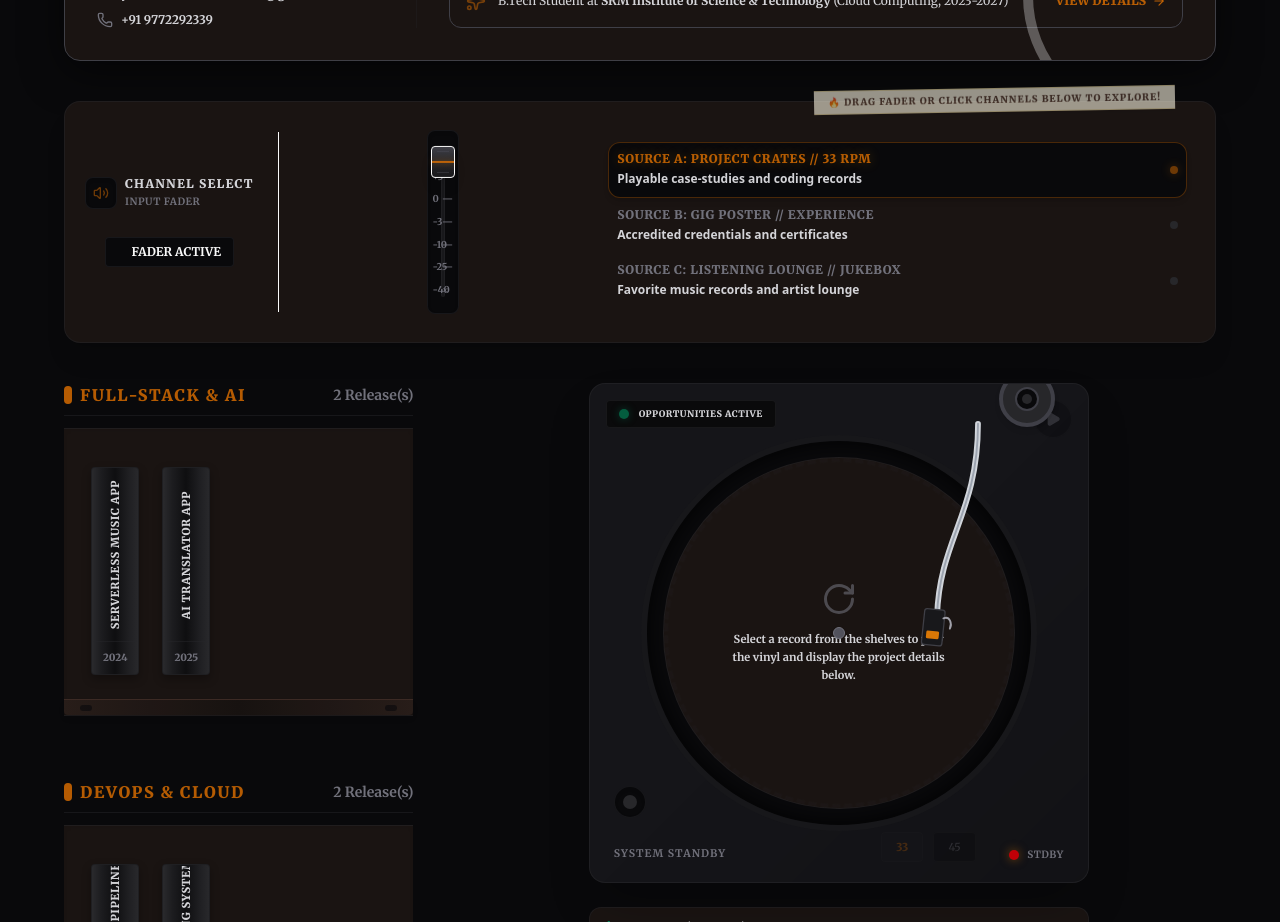
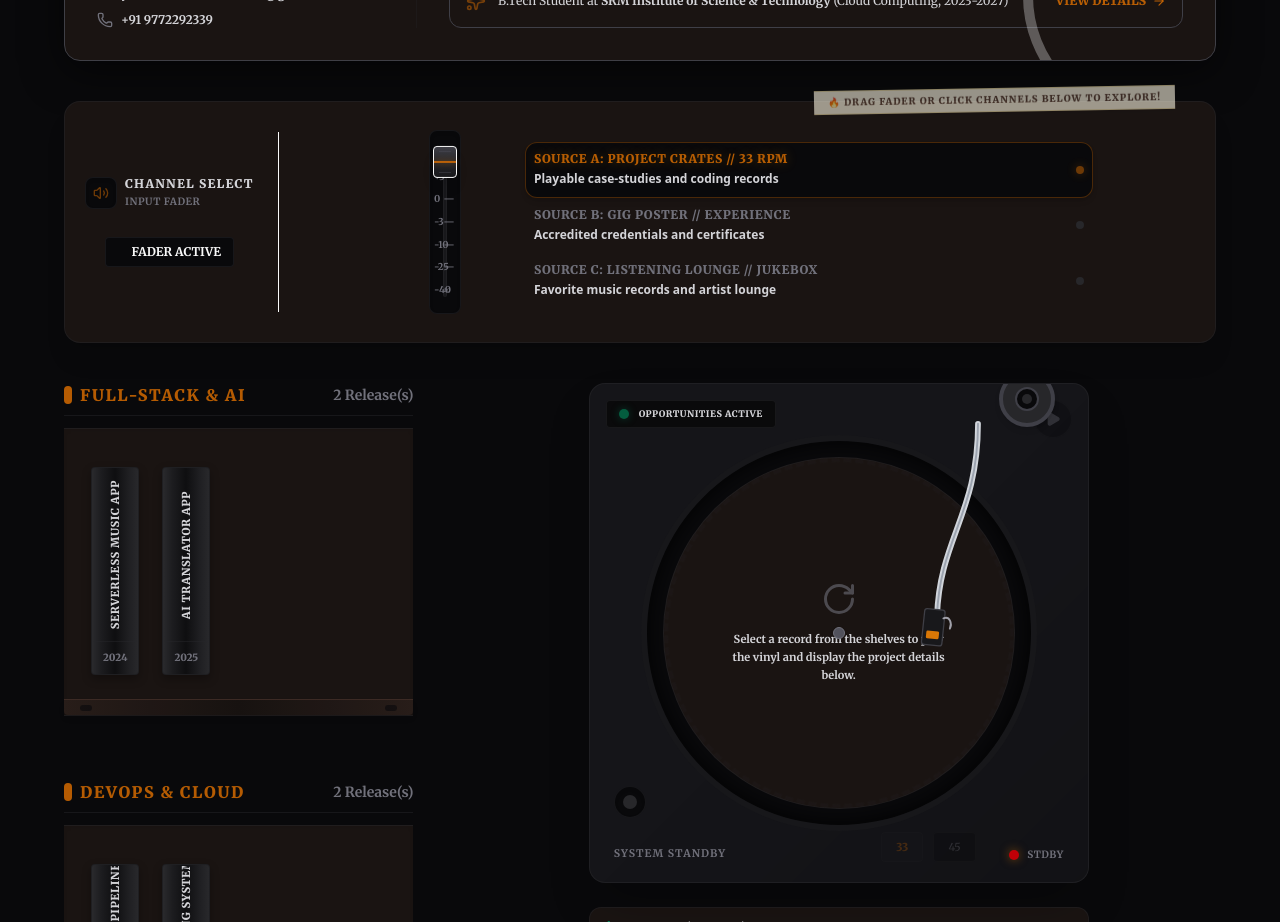
Before and after one commit to YashK3086/vinyl-vault, a Next.js app: page / in a window 1280 px wide. Shown: the part 1340-2262 px from the top of the page. Built offline with nearby package versions, Linux system fonts and the light colour scheme.

Commit message:
Fix record tooltip cut-off and empty spacing in MixerFader layout

```diff
--- a/components/MixerFader.js
+++ b/components/MixerFader.js
@@ -119,10 +119,10 @@ export default function MixerFader({ activeSection, setActiveSection }) {
       </div>
 
       {/* Main Fader Interface */}
-      <div className="flex-1 grid grid-cols-12 items-center gap-6 w-full select-none">
+      <div className="flex-grow flex flex-col sm:flex-row items-center justify-center gap-6 md:gap-8 w-full select-none max-w-3xl mx-auto">
 
-        {/* Fader Track & Knob (Col Span 4) */}
-        <div className="col-span-4 flex justify-center py-2">
+        {/* Fader Track & Knob */}
+        <div className="w-24 flex justify-center py-2 flex-shrink-0">
           <div
             ref={containerRef}
             className="relative w-8 h-[184px] bg-zinc-950 rounded-lg border border-zinc-800/50 flex justify-center py-4 shadow-inner"
@@ -171,8 +171,8 @@ export default function MixerFader({ activeSection, setActiveSection }) {
           </div>
         </div>
 
-        {/* Channels / Section Labels & Clickable Toggles (Col Span 8) */}
-        <div className="col-span-8 flex flex-col justify-between h-[184px] py-3 pr-2">
+        {/* Channels / Section Labels & Clickable Toggles */}
+        <div className="flex-grow flex flex-col justify-between h-[184px] py-3 pr-2 max-w-xl">
           {sections.map((sec, idx) => {
             const isActive = activeSection === sec;
 
--- a/components/RecordShelf.js
+++ b/components/RecordShelf.js
@@ -175,7 +175,6 @@ export default function RecordShelf({ activeRecord, setActiveRecord }) {
                         transition={{ type: "spring", stiffness: 350, damping: 20 }}
                       />
 
-                      {/* Pop-up Tag Overlay on Hover */}
                       <AnimatePresence>
                         {isHovered && (
                           <motion.div
@@ -183,12 +182,12 @@ export default function RecordShelf({ activeRecord, setActiveRecord }) {
                             animate={{ opacity: 1, scale: 1, y: 0 }}
                             exit={{ opacity: 0, scale: 0.8, y: 10 }}
                             transition={{ duration: 0.15 }}
-                            className="absolute bottom-full mb-20 left-1/2 -translate-x-1/2 w-52 p-3 rounded-lg bg-[#1a1412] border border-zinc-800/50 text-left pointer-events-none z-30 shadow-2xl flex flex-col gap-2"
+                            className="absolute bottom-full mb-20 left-1/2 -translate-x-1/2 w-60 p-3.5 rounded-lg bg-[#140e0c] border border-zinc-750 text-left pointer-events-none z-30 shadow-2xl flex flex-col gap-2"
                           >
-                            <div className="text-xs font-extrabold text-zinc-300 font-mono uppercase tracking-wider truncate">
+                            <div className="text-xs font-black text-zinc-200 font-mono uppercase tracking-wider">
                               {limitWords(record.title)}
                             </div>
-                            <div className="text-[10.5px] text-zinc-500 font-semibold font-mono mb-0.5">
+                            <div className="text-[10.5px] text-zinc-400 font-bold font-mono leading-normal">
                               {record.subtitle}
                             </div>
                             <div className="flex flex-wrap gap-1">
```
